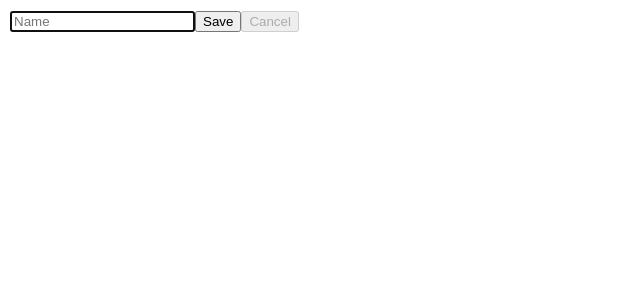
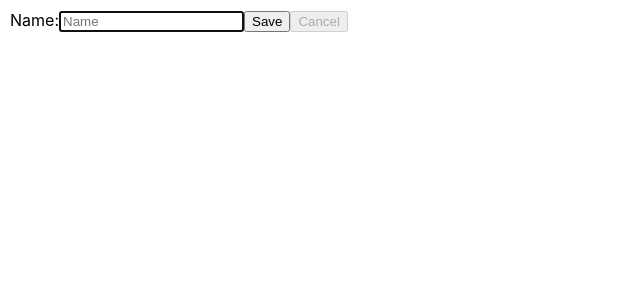
Before and after one commit to pecourses/pe2022-1-react-app, a React (Create React App) app: page / in a window 1280 px wide. Shown: the top 300 px of the page, without its empty margins (0-640 px from the left). Built offline with nearby package versions, Linux system fonts and the light colour scheme.

Commit message:
Add label

```diff
--- a/src/components/UserInfoForm/index.jsx
+++ b/src/components/UserInfoForm/index.jsx
@@ -20,8 +20,17 @@ function UserInfoForm() {
       {formikProps => {
         return (
           <Form>
-            <Field type="text" name="firstName" placeholder="Name" autoFocus />
-            <ErrorMessage name="firstName" />
+            <label>
+              <span>Name:</span>
+              <Field
+                type="text"
+                name="firstName"
+                placeholder="Name"
+                autoFocus
+              />
+              <ErrorMessage name="firstName" component="div" />
+            </label>
+
             <button type="submit">Save</button>
             <button type="reset" disabled={!formikProps.dirty}>
               Cancel
```
